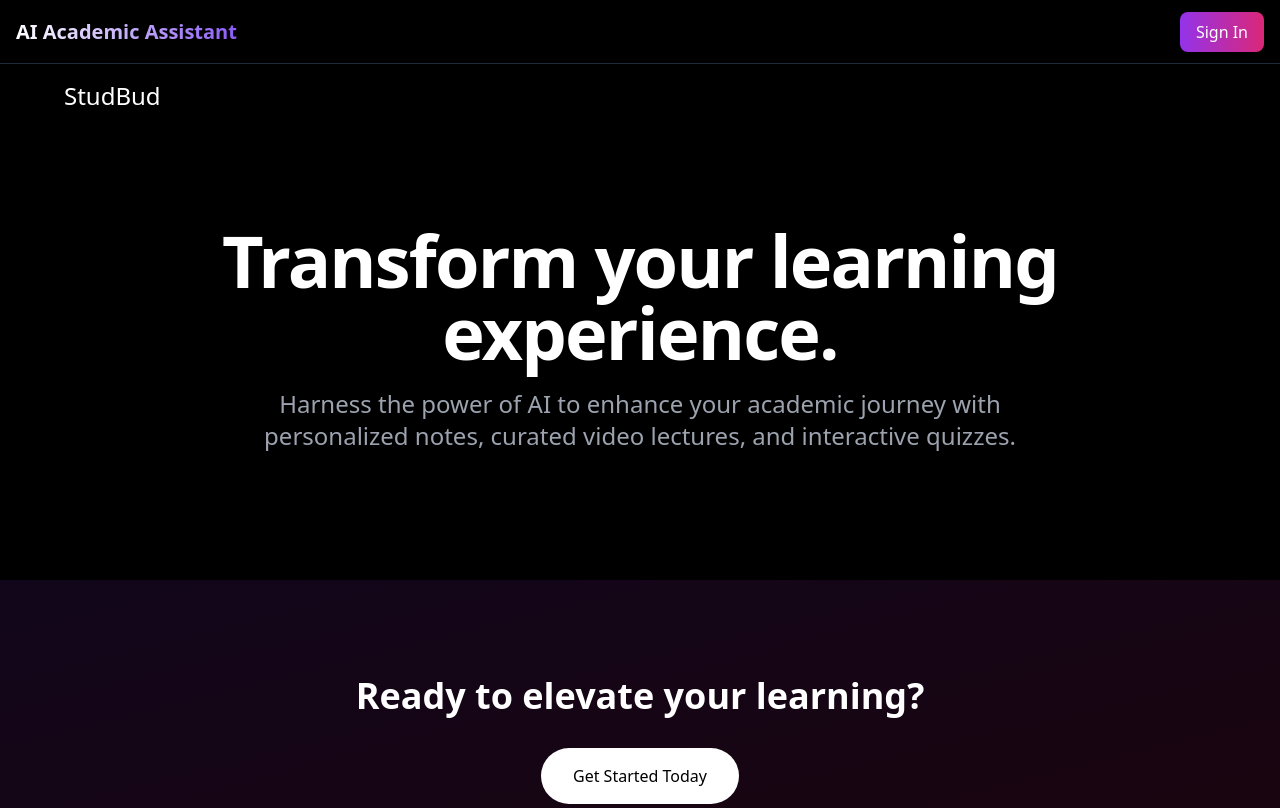
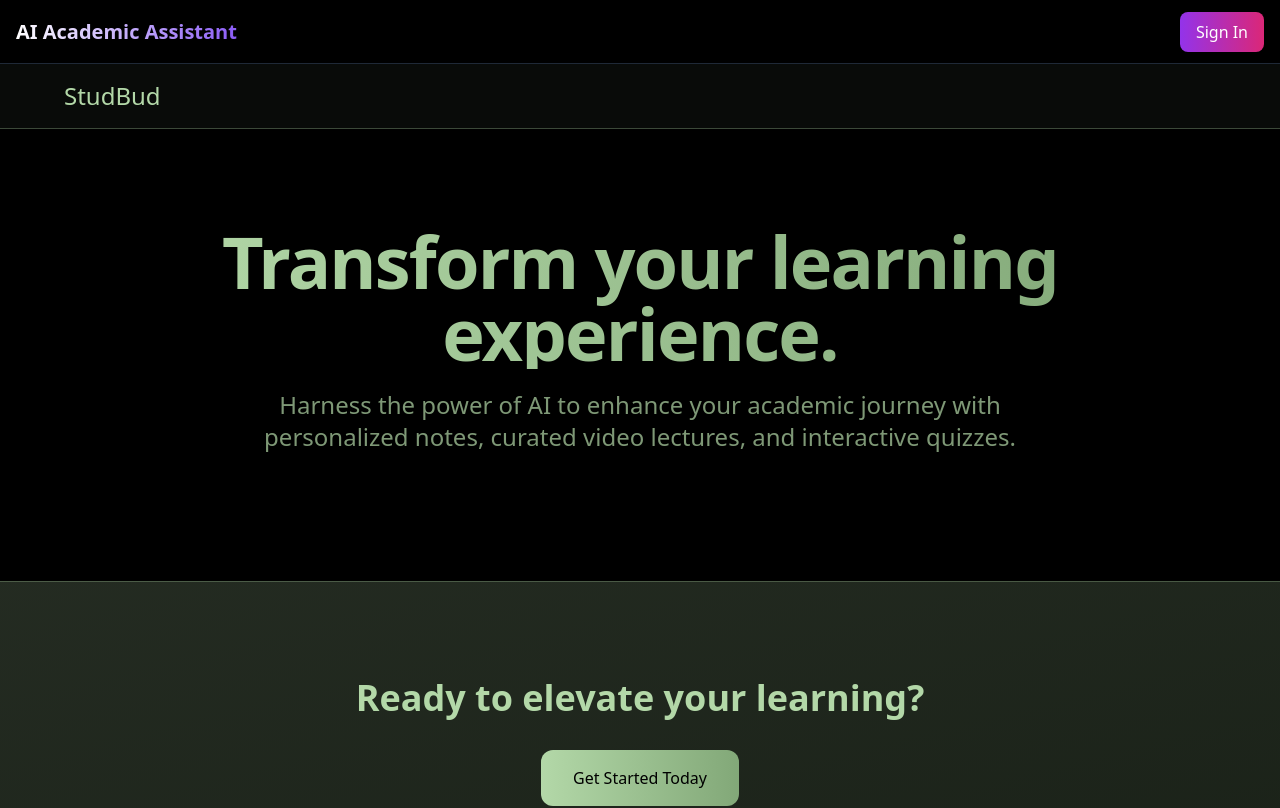
Before and after one commit to S0hini/StudBud, a React (Vite) app: page / in a window 1280 px wide. Shown: the top 808 px of the page. Built offline with nearby package versions, Linux system fonts and the light colour scheme; no server answers.

Commit message:
landing page updated

```diff
--- a/src/pages/LandingPage.tsx
+++ b/src/pages/LandingPage.tsx
@@ -4,33 +4,35 @@ import { Link } from 'react-router-dom';
 export function LandingPage() {
   return (
     <div className="min-h-screen bg-black text-white">
-      {/* Navigation - Minimal Apple-like */}
-      <nav className="px-8 py-4 backdrop-blur-lg bg-black/80 sticky top-0 z-50">
+      {/* Navigation - Minimal with sage theme */}
+      <nav className="px-8 py-4 backdrop-blur-lg bg-[#B3D8A8]/5 border-b border-[#B3D8A8]/30 sticky top-0 z-50">
         <div className="max-w-6xl mx-auto flex justify-between items-center">
-          <div className="text-2xl font-medium">StudBud</div>
+          <div className="text-2xl font-medium text-[#B3D8A8]">StudBud</div>
         </div>
       </nav>
 
-      {/* Hero Section - Apple-style with large typography */}
+      {/* Hero Section */}
       <div className="pt-24 pb-16 px-6">
         <div className="max-w-5xl mx-auto text-center">
-          <h1 className="text-5xl md:text-7xl font-semibold mb-5 tracking-tight">
+          <h1 className="text-5xl md:text-7xl font-semibold mb-5 tracking-tight bg-clip-text text-transparent bg-gradient-to-r from-[#B3D8A8] to-[#82A878]">
             Transform your learning experience.
           </h1>
-          <p className="text-xl md:text-2xl text-gray-400 max-w-3xl mx-auto leading-relaxed">
+          <p className="text-xl md:text-2xl text-[#B3D8A8]/70 max-w-3xl mx-auto leading-relaxed">
             Harness the power of AI to enhance your academic journey with personalized notes,
             curated video lectures, and interactive quizzes.
           </p>
         </div>
       </div>
 
-      {/* Call to action - Apple-style */}
-      <div className="bg-gradient-to-br from-purple-900/20 to-pink-900/20 py-24 px-6 mt-16">
+      {/* Call to action - Changed from purple to sage theme */}
+      <div className="bg-gradient-to-br from-[#B3D8A8]/20 to-[#82A878]/20 py-24 px-6 mt-16 border-y border-[#B3D8A8]/30">
         <div className="max-w-4xl mx-auto text-center">
-          <h2 className="text-3xl md:text-4xl font-semibold mb-8">Ready to elevate your learning?</h2>
+          <h2 className="text-3xl md:text-4xl font-semibold mb-8 text-[#B3D8A8]">
+            Ready to elevate your learning?
+          </h2>
           <Link
             to="/login"
-            className="inline-block px-8 py-4 rounded-full bg-white text-black font-medium hover:bg-gray-200 transition-colors"
+            className="inline-block px-8 py-4 rounded-xl bg-gradient-to-r from-[#B3D8A8] to-[#82A878] text-black font-medium hover:opacity-90 transition-all duration-300"
           >
             Get Started Today
           </Link>
```
